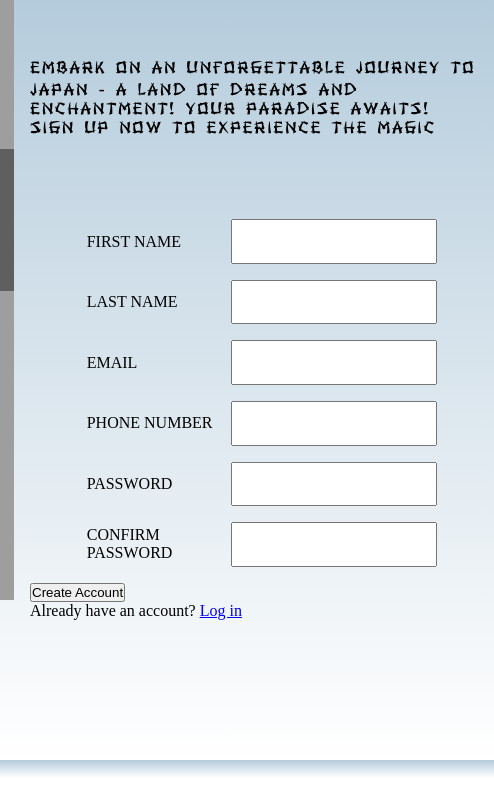
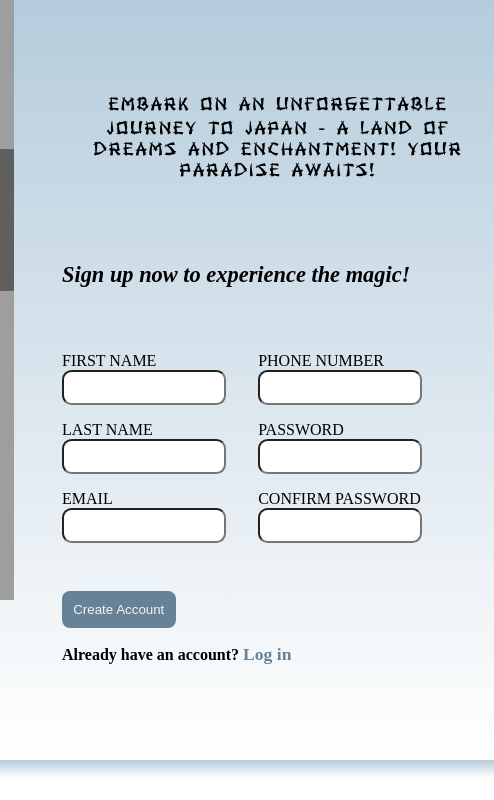
Before and after one commit to jordanpapaditsas/sign-up-japan, a plain HTML site: page index.html in a window 1280 px wide. Shown: the full height of the page, 786-1280 px from the left. Drawn offline with Linux system fonts and the light colour scheme; grey boxes are pictures that could not be loaded.

Commit message:
Completed form UI and validations

```diff
--- a/css/style.css
+++ b/css/style.css
@@ -62,46 +62,67 @@ body, html {
 
 .right-container {
   display: flex;
+  flex-direction: column;
+  justify-content: space-around;
   align-items: flex-start;
-  justify-content: flex-start;
-  flex-direction: column;
-  text-align: left;
-}
-
-.div-quote {
-  position: relative;
-  bottom: 5rem;
+  flex-wrap: wrap;
+  gap: 1rem;
+  width: 50rem;
+  text-align: center;
+  margin-left: 2rem;
 }
 
 .quote {
   font-family: "CustomFont", Arial, Helvetica, sans-serif;
-  font-size: 1.2rem;
+  font-size: 1.3rem;
   letter-spacing: .1rem;
-  /* white-space: pre-wrap; */
+  margin-bottom: 4rem;
 }
 
-.fullname,
-.contact-info,
-.password {
+.sign-up {
+  margin-bottom: 3rem;
+  font-size: 1.4rem;
+}
+
+form {
   display: flex;
-  justify-content: center;
-  align-items: center;
+  flex-wrap: wrap;
+  text-align: left;
+  gap: 2rem;
+}
+
+.form-row {
+  display: flex;
+  flex-direction: column;
   flex-wrap: wrap;
   margin-bottom: 1rem;
   gap: 1rem;
-  /* width: 100%; */
+  width: 38%;
 }
 
-.fullname label,
-.contact-info label,
-.password label {
-  width: 8rem;
+.firstname-div input,
+.lastname-div input,
+.email-div input,
+.phone-div input,
+.password-div input {
+  width: 100%;
+  border-radius: 0.6rem;
+  padding: 0.5rem;
 }
 
-.fullname input,
-.contact-info input,
-.password input {
-  padding: 0.8rem;
+.firstname-div label,
+.lastname-div label,
+.email-div label,
+.phone-div label,
+.password-div label {
+  width: 100%;
+}
+
+input[type="text"]:focus,
+input[type="email"]:focus,
+input[type="password"]:focus {
+  outline: none;
+  border: 2px solid rgb(11, 148, 11);
 }
 
 footer {
@@ -109,3 +130,36 @@ footer {
   text-align: center;
   background: linear-gradient(#b5ccdc, white);
 }
+
+.create-acc-div {
+  display: flex;
+  justify-content: flex-start;
+  align-items: flex-start;
+  flex-direction: column;
+  flex-wrap: wrap;
+  gap: 1rem;
+}
+
+#create-account-btn {
+  border-radius: 0.5rem;
+  padding: 0.7rem;
+  background-color: #678296;
+  color: var(--light-color);
+  border-style: none;
+  transition: 0.1s;
+}
+
+#create-account-btn:hover {
+  color: var(--light-color);
+  background-color: var(--dark-color);
+}
+
+#login {
+  text-decoration: none;
+  color: #678296;
+  font-size: 1.1rem;
+}
+
+#login:hover {
+  color: var(--dark-color);
+}
--- a/index.html
+++ b/index.html
@@ -16,42 +16,47 @@
     </div>
 
     <div class="right-container">
-      <div class="div-quote">
-        <p class="quote">
-          Embark on an unforgettable journey to Japan -
-          a land of dreams and enchantment!
-          Your paradise awaits!<br>
-          Sign up now to experience the magic
-        </p>
-      </div>
+      <p class="quote">
+        Embark on an unforgettable journey to Japan -
+        a land of dreams and enchantment!
+        Your paradise awaits!
+      </p>
+      <p class="sign-up"><strong><i>Sign up now to experience the magic!</strong></i></p>
 
-      <div class="div-form">
-        <form class="form" action="#">
-          <div class="fullname">
+      <form class="form" action="#">
+        <div class="form-row">
+          <div class="firstname-div">
             <label for="firstname">FIRST NAME</label>
-            <input id="firstname" type="text" name="firstname">
+            <input id="firstname" type="text" name="firstname" min="2" max="20" required>
+          </div>
+          <div class="lastname-div">
             <label for="lastname">LAST NAME</label>
-            <input id="lastname" type="text" name="lastname">
+            <input id="lastname" type="text" name="lastname" min="2" max="25" required>
           </div>
-          <div class="contact-info">
-            <label for="">EMAIL</label>
-            <input type="text">
-            <label for="">PHONE NUMBER</label>
-            <input type="text">
+          <div class="email-div">
+            <label for="email">EMAIL</label>
+            <input id="email" type="email" name="email" required>
           </div>
-          <div class="password error">
-            <label for="">PASSWORD</label>
-            <input type="text">
-            <label for="">CONFIRM PASSWORD</label>
-            <input type="text">
+        </div>
+        <div class="form-row">
+          <div class="phone-div">
+            <label for="phone">PHONE NUMBER</label>
+            <input id="phone" type="text" name="phone" minlength="2" pattern="[0-9]*">
           </div>
-        </form>
-      </div>
-
-      <div class="create-acc-div">
-        <button id="create-account-btn" type="submit">Create Account</button>
-        <p>Already have an account? <a id="login" href="#">Log in</a></p>
-      </div>
+          <div class="password-div error">
+            <label for="password">PASSWORD</label>
+            <input id="password" type="password" name="password" minlength="8" required>
+          </div>
+          <div class="password-div error">
+            <label for="confirm-password">CONFIRM PASSWORD</label>
+            <input id="confirm-password" type="password" minlength="8" name="confirm-password" required>
+          </div>
+        </div>
+        <div class="create-acc-div">
+          <button id="create-account-btn" type="submit">Create Account</button>
+          <p><strong>Already have an account? <a id="login" href="#">Log in</a></strong></p>
+        </div>
+      </form>
     </div>
   </div>
 
```
